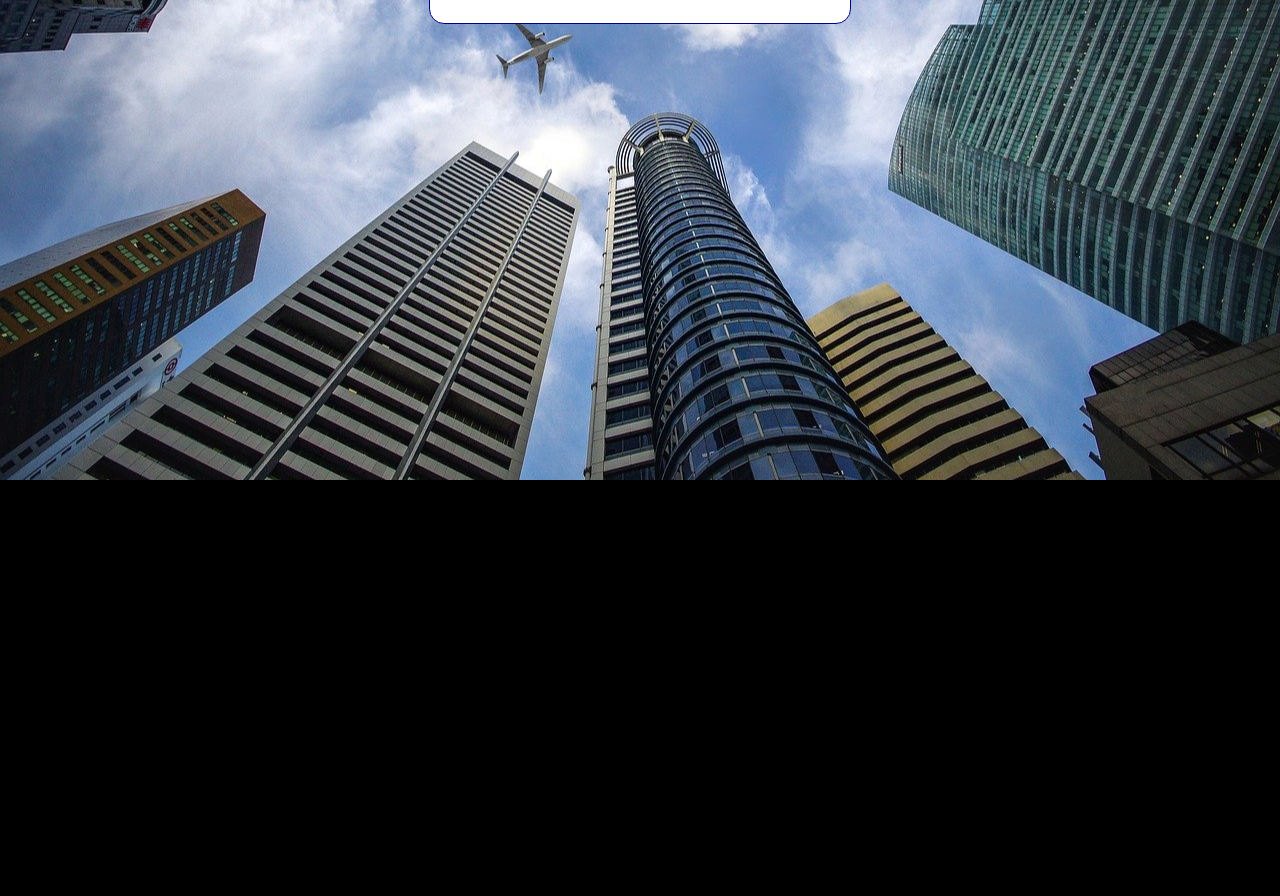
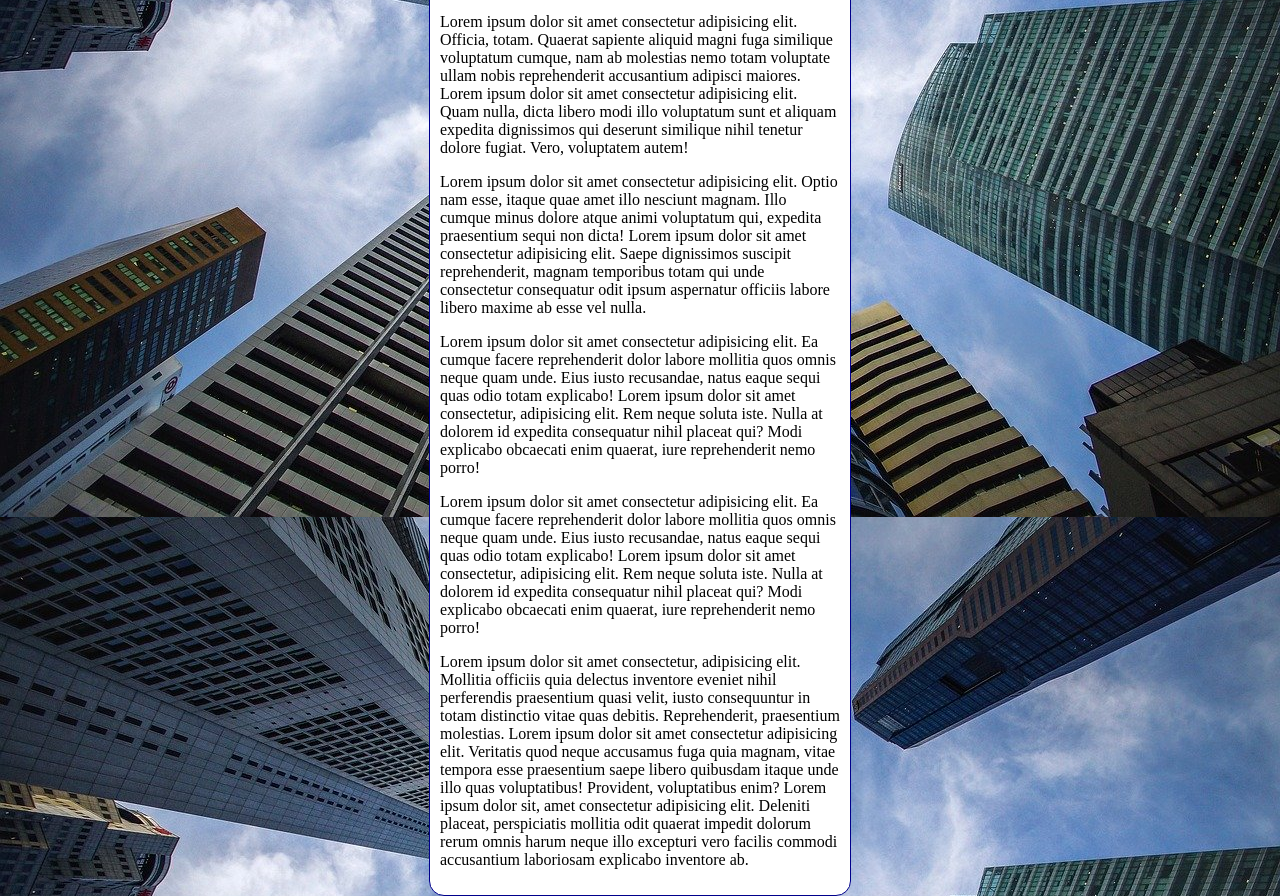
Before and after one commit to LeandroSimioni/html-css, a plain HTML site: page exercicios/ex022/fundo006.html in a window 1280 px wide. Shown: the part 336-1232 px from the top of the page. Before the commit the page ends 816 px from the top, so only its background shows below. Drawn offline with Linux system fonts and the light colour scheme.

Commit message:
atualizando curso

```diff
--- a/exercicios/ex022/fundo006.html
+++ b/exercicios/ex022/fundo006.html
@@ -3,20 +3,29 @@
 <head>
     <meta charset="UTF-8">
     <meta name="viewport" content="width=device-width, initial-scale=1.0">
-    <title>Document</title>
+    <title>Fundo fixo de tela</title>
     <style>
         body {
             height: 100vh;
-            background-color: black;
+            background: black url(imagens/wallpaper002.jpg) center center no-repeat fixed;
+            background-size: cover;
+
+            /*background-color: black;
             background-image: url(imagens/wallpaper002.jpg);
             background-position: center center;
             background-repeat: no-repeat;
             background-size: cover;
+            background-attachment: fixed; /*scroll/fixed/local*/
+
         }
+        /*SHORTHAND - BACKGROUND
+            COLOR > IMAGEM > POSITION > REPEAT > [SIZE] > ATTACHMENT  (porém o size ainda nao funciona*/
+
+
 
         main {
             background-color: white;
-            width: 400px;
+            max-width: 400px;
             padding: 10px;
             margin: auto;
             border: 1px solid darkblue;
@@ -29,6 +38,16 @@
     <main>
         <h1>Teste de Imagem do Fundo</h1>
         <p>Lorem ipsum dolor, sit amet consectetur adipisicing elit. Unde soluta, ipsa perspiciatis fugit eligendi pariatur necessitatibus eos voluptatum, molestiae assumenda tempora, blanditiis magnam! Incidunt nobis ipsum est repudiandae. Eligendi, nisi! Lorem ipsum dolor sit amet consectetur adipisicing elit. Quibusdam deleniti iusto minima nobis minus, quam voluptatem nesciunt excepturi earum repellendus sequi illo soluta ratione mollitia. Dignissimos officia dolorum odio optio? Lorem ipsum dolor sit amet consectetur adipisicing elit. Obcaecati, ex recusandae aut quia provident quos sequi magni fugit. Perferendis saepe suscipit nostrum veritatis exercitationem illum dolor blanditiis cumque quos perspiciatis?</p>
+
+        <p>Lorem ipsum dolor sit amet consectetur adipisicing elit. Officia, totam. Quaerat sapiente aliquid magni fuga similique voluptatum cumque, nam ab molestias nemo totam voluptate ullam nobis reprehenderit accusantium adipisci maiores. Lorem ipsum dolor sit amet consectetur adipisicing elit. Quam nulla, dicta libero modi illo voluptatum sunt et aliquam expedita dignissimos qui deserunt similique nihil tenetur dolore fugiat. Vero, voluptatem autem!</p>
+
+        <p>Lorem ipsum dolor sit amet consectetur adipisicing elit. Optio nam esse, itaque quae amet illo nesciunt magnam. Illo cumque minus dolore atque animi voluptatum qui, expedita praesentium sequi non dicta! Lorem ipsum dolor sit amet consectetur adipisicing elit. Saepe dignissimos suscipit reprehenderit, magnam temporibus totam qui unde consectetur consequatur odit ipsum aspernatur officiis labore libero maxime ab esse vel nulla.</p>
+
+        <p>Lorem ipsum dolor sit amet consectetur adipisicing elit. Ea cumque facere reprehenderit dolor labore mollitia quos omnis neque quam unde. Eius iusto recusandae, natus eaque sequi quas odio totam explicabo! Lorem ipsum dolor sit amet consectetur, adipisicing elit. Rem neque soluta iste. Nulla at dolorem id expedita consequatur nihil placeat qui? Modi explicabo obcaecati enim quaerat, iure reprehenderit nemo porro!</p>
+
+         <p>Lorem ipsum dolor sit amet consectetur adipisicing elit. Ea cumque facere reprehenderit dolor labore mollitia quos omnis neque quam unde. Eius iusto recusandae, natus eaque sequi quas odio totam explicabo! Lorem ipsum dolor sit amet consectetur, adipisicing elit. Rem neque soluta iste. Nulla at dolorem id expedita consequatur nihil placeat qui? Modi explicabo obcaecati enim quaerat, iure reprehenderit nemo porro!</p>
+
+        <p>Lorem ipsum dolor sit amet consectetur, adipisicing elit. Mollitia officiis quia delectus inventore eveniet nihil perferendis praesentium quasi velit, iusto consequuntur in totam distinctio vitae quas debitis. Reprehenderit, praesentium molestias. Lorem ipsum dolor sit amet consectetur adipisicing elit. Veritatis quod neque accusamus fuga quia magnam, vitae tempora esse praesentium saepe libero quibusdam itaque unde illo quas voluptatibus! Provident, voluptatibus enim? Lorem ipsum dolor sit, amet consectetur adipisicing elit. Deleniti placeat, perspiciatis mollitia odit quaerat impedit dolorum rerum omnis harum neque illo excepturi vero facilis commodi accusantium laboriosam explicabo inventore ab.</p>
     </main>
 
 </body>
```
